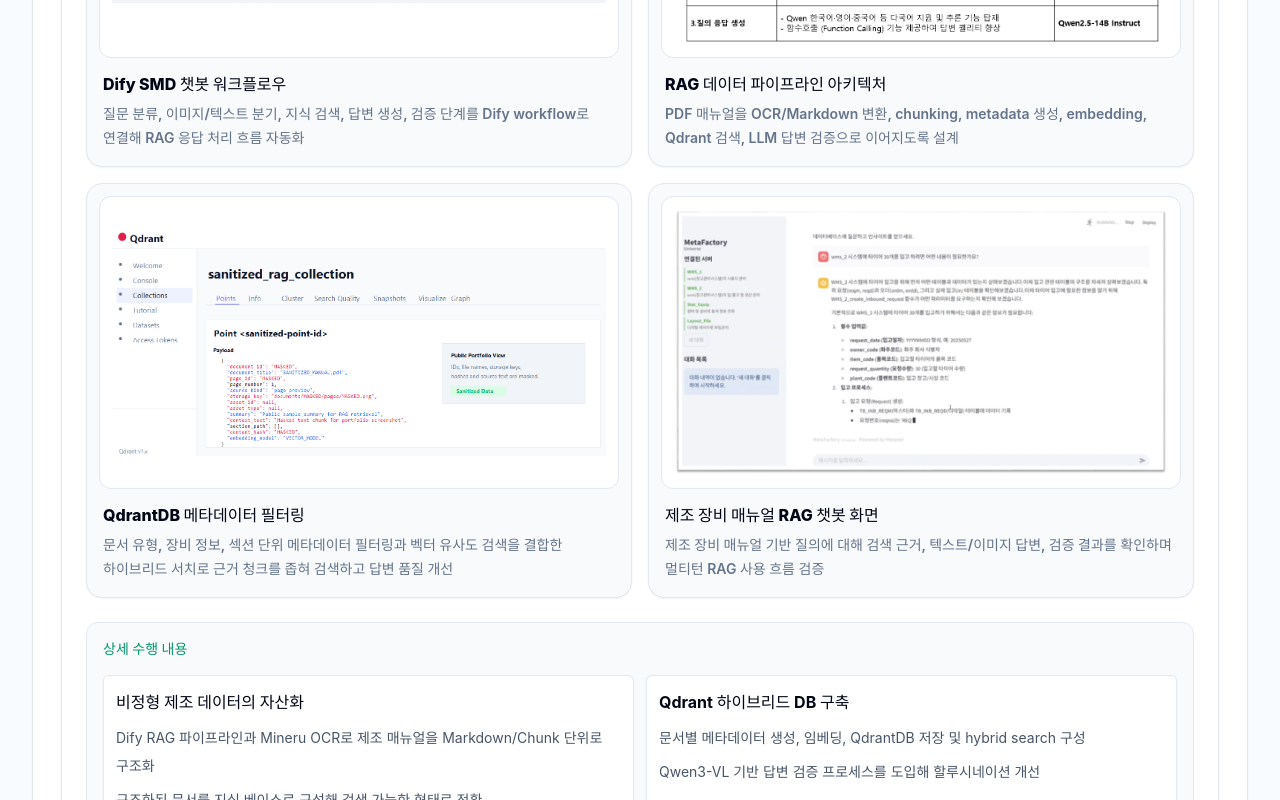
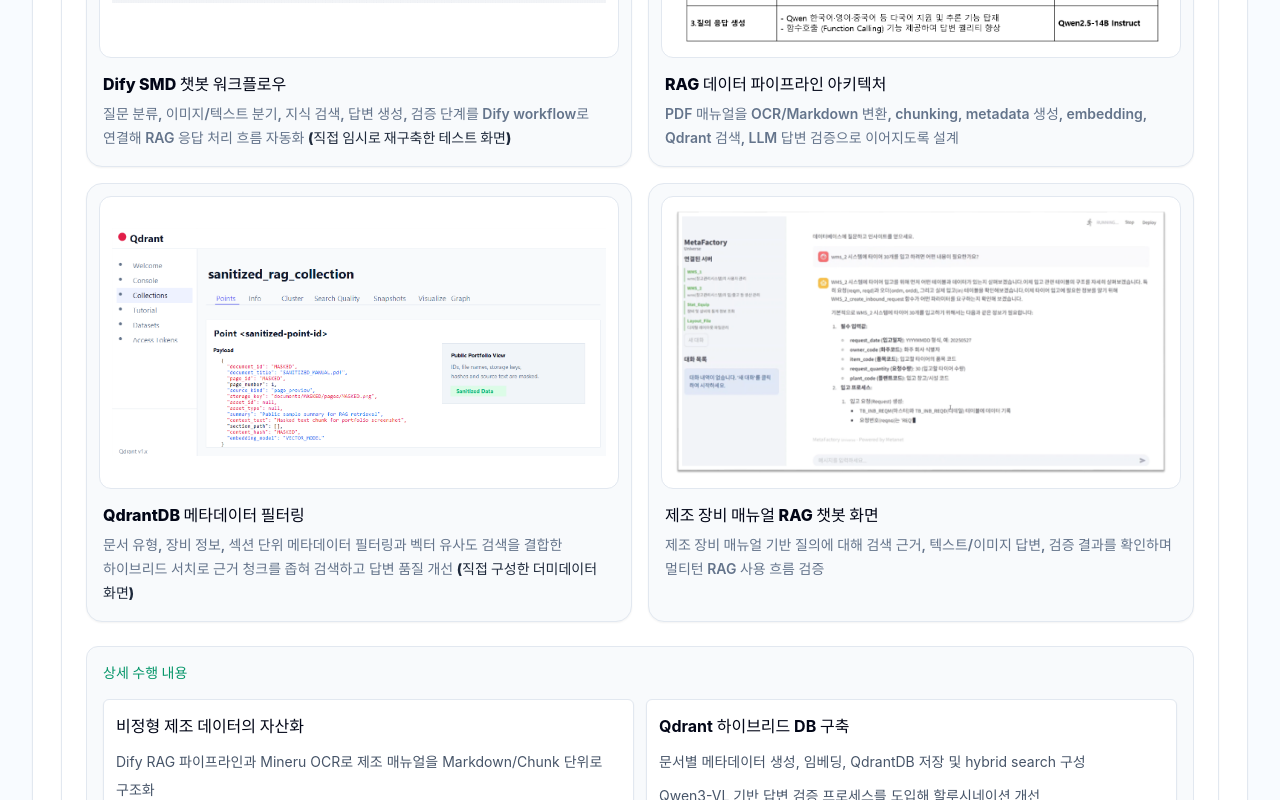
Before and after one commit to JANGSEOKHAN/JANGSEOKHAN.github.io, a React (Vite) app: page / in a window 1280 px wide. Shown: the part 7340-8140 px from the top of the page. Built offline with nearby package versions, Linux system fonts and the light colour scheme; a web font is replaced by a local one.

Commit message:
Mask monitoring image and note test data

```diff
--- a/src/components/ProjectCard.tsx
+++ b/src/components/ProjectCard.tsx
@@ -46,6 +46,8 @@ const visualNoteHighlights = [
   '시스템명, 계정, IP 등은 제거 또는 블러 처리',
   '직접 설계',
   '직접 작업한 아키텍처 이미지는 직접 설계한 사진',
+  '(직접 임시로 재구축한 테스트 화면)',
+  '(직접 구성한 더미데이터 화면)',
   '(테스트용 사진)',
   '(메타넷 공식 홈페이지에서 제공된 예시 이미지)',
   '(사진은 엑셈원 브로셔 제공 자료)',
--- a/src/data/profile.ts
+++ b/src/data/profile.ts
@@ -357,7 +357,8 @@ export const projects: Project[] = [
     visuals: [
       {
         title: 'Dify SMD 챗봇 워크플로우',
-        description: '질문 분류, 이미지/텍스트 분기, 지식 검색, 답변 생성, 검증 단계를 Dify workflow로 연결해 RAG 응답 처리 흐름 자동화',
+        description:
+          '질문 분류, 이미지/텍스트 분기, 지식 검색, 답변 생성, 검증 단계를 Dify workflow로 연결해 RAG 응답 처리 흐름 자동화 (직접 임시로 재구축한 테스트 화면)',
         imageUrl: 'projects/rag/dify-chatbot-workflow.png',
         alt: '삼성 SMD 제조 장비 자산화 RAG 구축 POC Dify 챗봇 워크플로우',
       },
@@ -370,7 +371,7 @@ export const projects: Project[] = [
       {
         title: 'QdrantDB 메타데이터 필터링',
         description:
-          '문서 유형, 장비 정보, 섹션 단위 메타데이터 필터링과 벡터 유사도 검색을 결합한 하이브리드 서치로 근거 청크를 좁혀 검색하고 답변 품질 개선',
+          '문서 유형, 장비 정보, 섹션 단위 메타데이터 필터링과 벡터 유사도 검색을 결합한 하이브리드 서치로 근거 청크를 좁혀 검색하고 답변 품질 개선 (직접 구성한 더미데이터 화면)',
         imageUrl: 'projects/rag/qdrant-web.png',
         alt: 'QdrantDB 메타데이터 필터링 및 벡터 검색 구성',
       },
```
Also changed, not shown: public/projects/manufacturing-digital-twin/k8s-monitoring.png.
